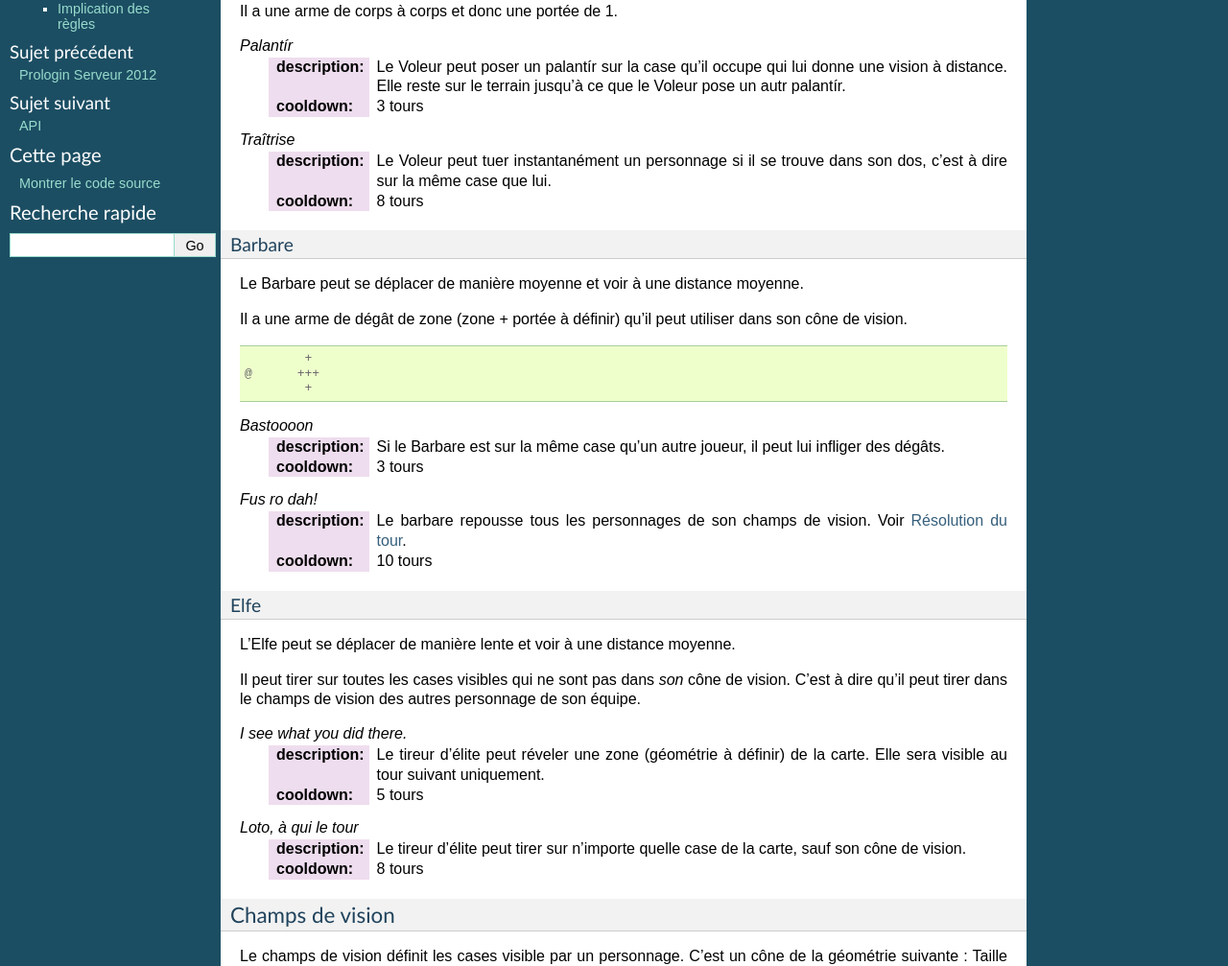
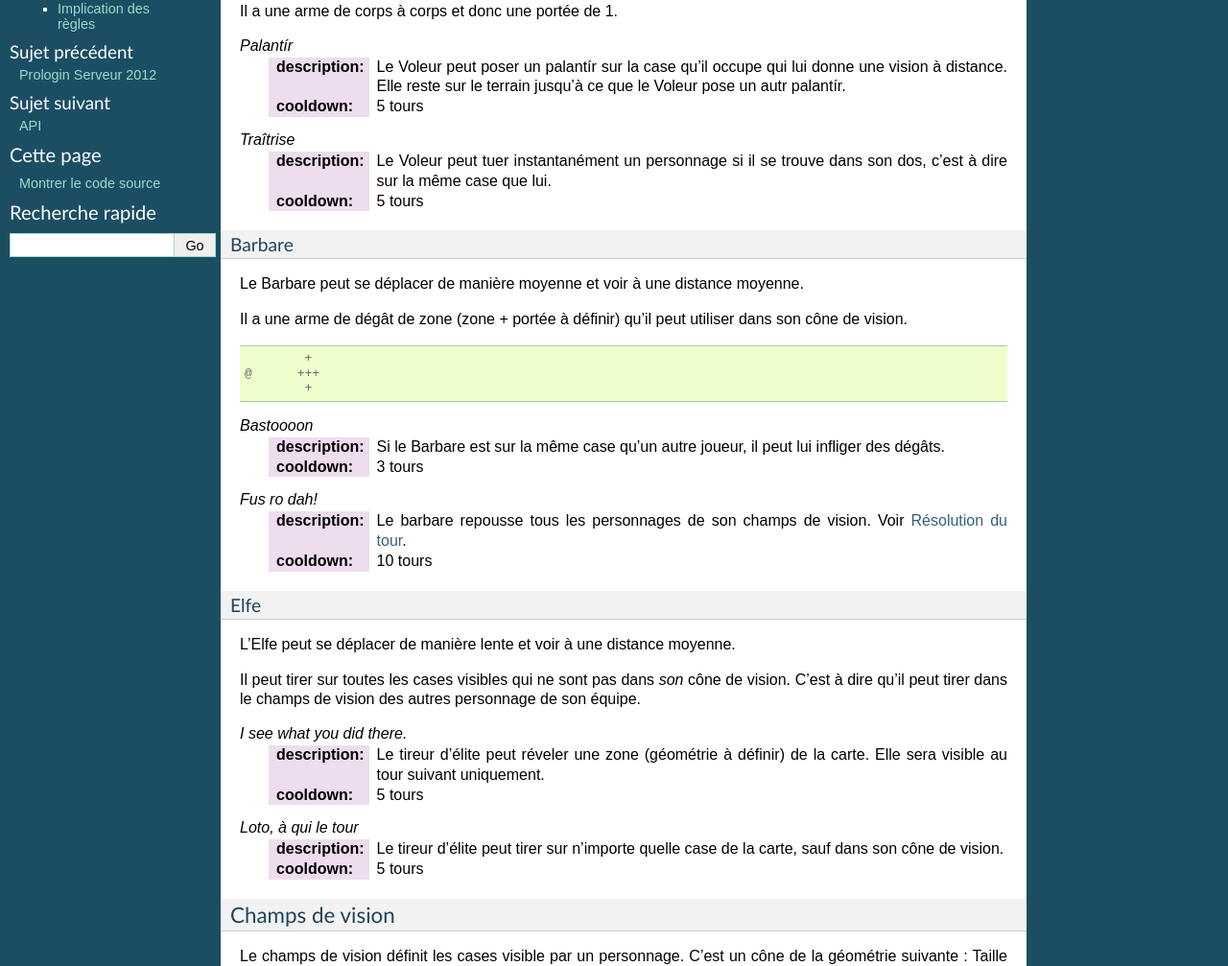
Before and after one commit to prologin/prologin2012, a Sphinx documentation site: the page built from doc/serveur.rst, in a window 1280 px wide and 1400 px high, scrolled down 475 px. Shown: the part 158-1165 px from the top of the window at 96% size. Built offline with Sphinx 7.4.7, drawn with Linux system fonts in a browser that asks for light colours.

Commit message:
doc/serveur.rst: change cooldown of abilitie, more coherent

```diff
--- a/doc/serveur.rst
+++ b/doc/serveur.rst
@@ -42,12 +42,12 @@ Il a une arme de corps à corps et donc une portée de 1.
   :description: Le Voleur peut poser un palantír sur la case qu'il occupe qui
     lui donne une vision à distance. Elle reste sur le terrain jusqu'à ce que
     le Voleur pose un autr palantír.
-  :cooldown: 3 tours
+  :cooldown: 5 tours
 
 *Traîtrise*
   :description: Le Voleur peut tuer instantanément un personnage si il se
     trouve dans son dos, c'est à dire sur la même case que lui.
-  :cooldown: 8 tours
+  :cooldown: 5 tours
 
 Barbare
 -------
@@ -89,8 +89,8 @@ personnage de son équipe.
 
 *Loto, à qui le tour*
   :description: Le tireur d'élite peut tirer sur n'importe quelle case de la
-    carte, sauf son cône de vision.
-  :cooldown: 8 tours
+    carte, sauf dans son cône de vision.
+  :cooldown: 5 tours
 
 Champs de vision
 ================
```
